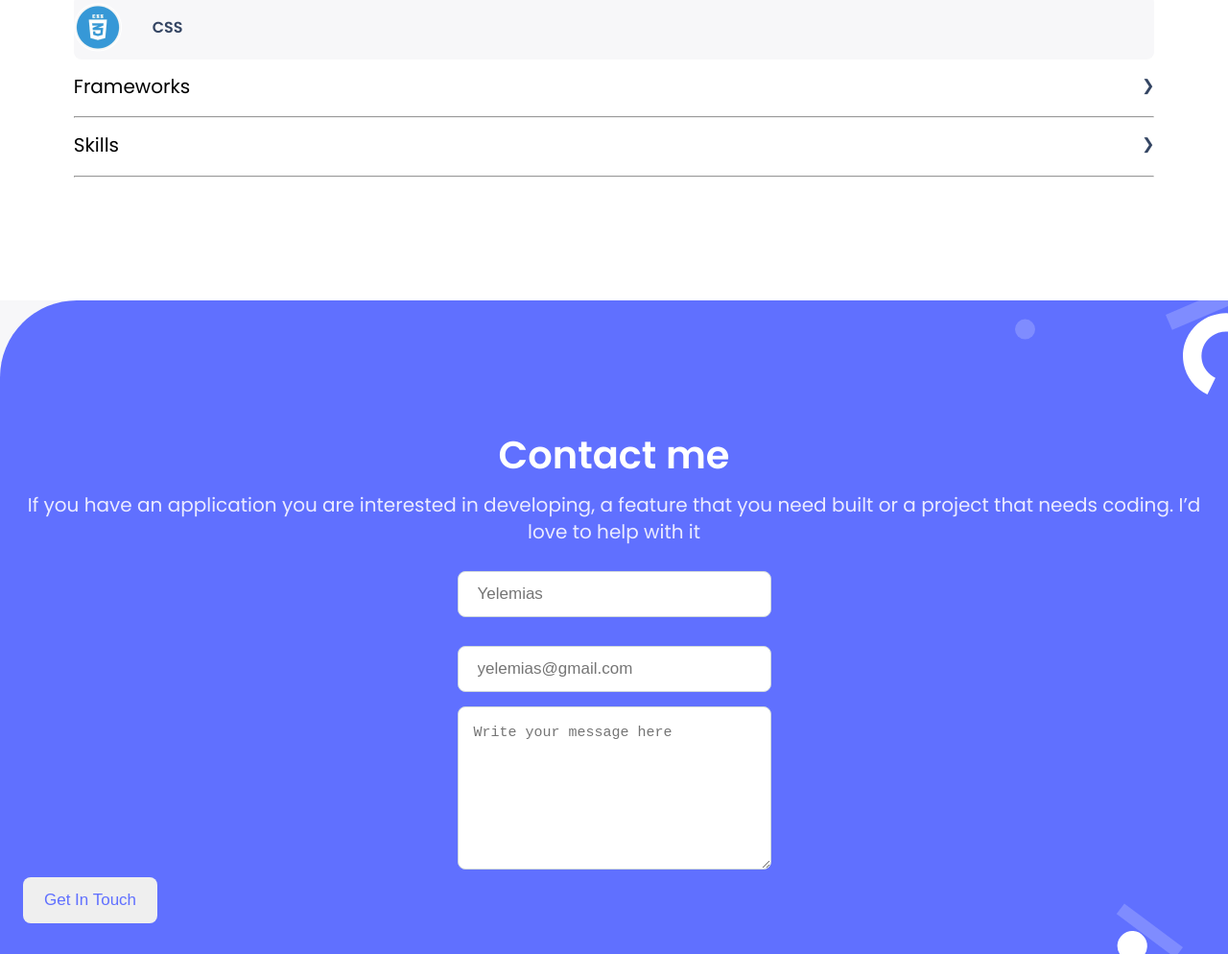
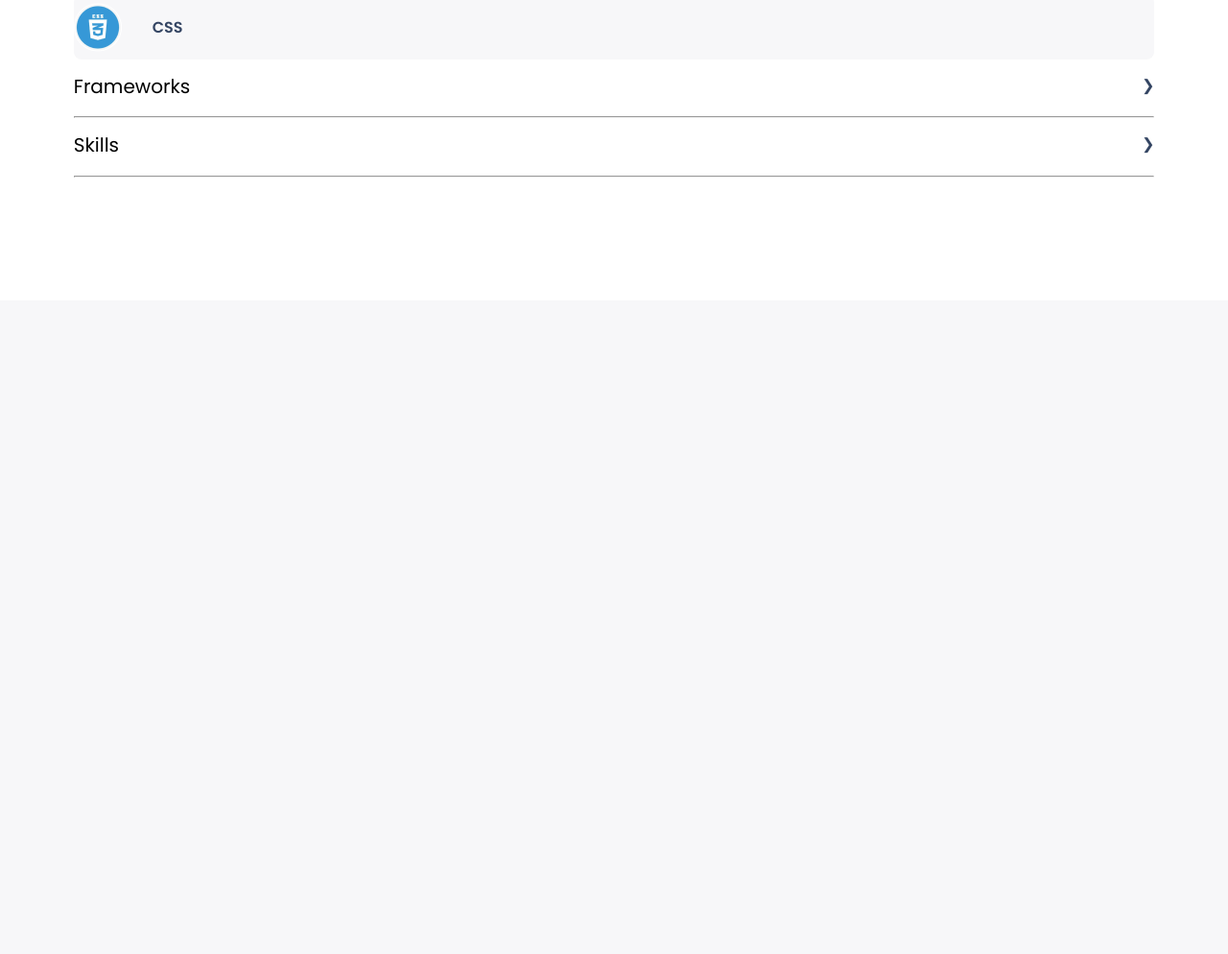
Before and after one commit to bizip/p-portifolio, a website: page index.html in a window 1280 px wide. Shown: the part 4242-5236 px from the top of the page at 96% size. After the commit the page ends 4555 px from the top, so only its background shows below. Drawn offline with Linux system fonts and the light colour scheme.

Commit message:
Contact form

```diff
--- a/index.html
+++ b/index.html
@@ -271,31 +271,6 @@
         </section>
     </section>
 
-    <section class="contact-form">
-        <div class="form_header">
-            <h2 class="form_header_title">Contact me</h2>
-            <p class="form_header_p">If you have an application you are interested in developing, a feature that you
-                need built or a project that needs coding. I’d love to help with it </p>
-        </div>
-        <form action="https://formspree.io/f/xpzbleyv" method="post">
-            <ul>
-                <li>
-                    <label for="name"><input type="text" name="name" id="name" placeholder="Yelemias" required maxlength="30"/></label>
-                </li>
-                <li>
-                    <label for="email"><input type="email" name="email" id="email" placeholder="yelemias@gmail.com" required /></label>
-                </li>
-                <li>
-                    <label><textarea class="text-area" name="subject"  placeholder="Write your message here" required maxlength="500"></textarea></label>
-                </li>
-                <li class="btn">
-                    <button type="submit">Get In Touch</button>
-                </li>
-              </ul>
-          </form>
-      </section>
-
-
 </body>
 
 </html>
--- a/main.css
+++ b/main.css
@@ -423,81 +423,3 @@ p {
   margin: 0 10px;
   text-decoration: none;
 }
-
-.contact-form {
-  display: flex;
-  flex-direction: column;
-  text-align: center;
-  background-image: url("./img/contact-img.svg");
-  background-color: #6070ff;
-  background-position: right;
-  background-repeat: no-repeat;
-  padding: 2rem 24px;
-  border-radius: 5rem 0 0 0;
-}
-
-.form_header_title {
-  font-family: "Poppins", sans-serif;
-  font-style: normal;
-  font-weight: 700;
-  font-size: 40px;
-  line-height: 52px;
-  text-align: center;
-  color: #fff;
-}
-
-.form_header_p {
-  font-style: normal;
-  font-weight: 400;
-  font-size: 20px;
-  line-height: 28px;
-  color: #ebebff;
-}
-
-.contact-form form ul {
-  list-style: none;
-  display: flex;
-  flex-direction: column;
-}
-
-.contact-form form input {
-  padding: 20px 20px;
-  margin: 15px 0;
-  height: 48px;
-  width: 327px;
-  font-weight: 400;
-  font-size: 17px;
-  line-height: 20px;
-  border: 1px solid #cfd8dc;
-  border-radius: 8px;
-}
-
-.text-area {
-  height: 170px;
-  width: 327px;
-  font-weight: 400;
-  font-size: 15px;
-  line-height: 24px;
-  border: 1px solid #cfd8dc;
-  border-radius: 8px;
-  padding: 15px 16px;
-}
-
-.form_header {
-  margin-top: 103px;
-}
-
-.contact-form form ul .btn {
-  align-self: flex-start;
-}
-
-.contact-form form button {
-  height: 48px;
-  width: 140px;
-  padding: 12px 16px;
-  color: #6070ff;
-  font-size: 17px;
-  font-weight: 500;
-  border-radius: 8px;
-  border: 0;
-}
```
